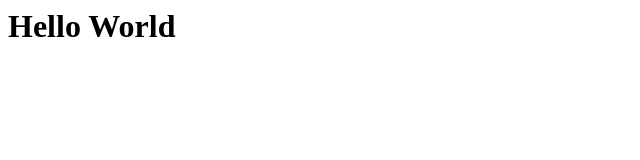
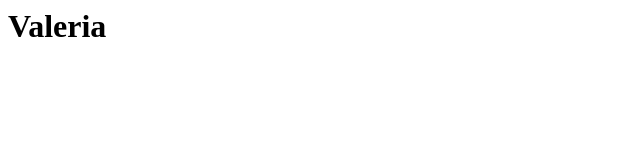
Before and after one commit to valerialilia/valerialilia.github.io, a plain HTML site: page index.html in a window 1280 px wide. Shown: the whole page, without its empty margins (0-640 px from the left). Drawn offline with Linux system fonts and the light colour scheme.

Commit message:
first edit5

```diff
--- a/index.html
+++ b/index.html
@@ -1,4 +1,3 @@
 <html>
-    <h1><b>Hello World</b></h1>
-
+    <h1>Valeria</h1>
 </html>
```
